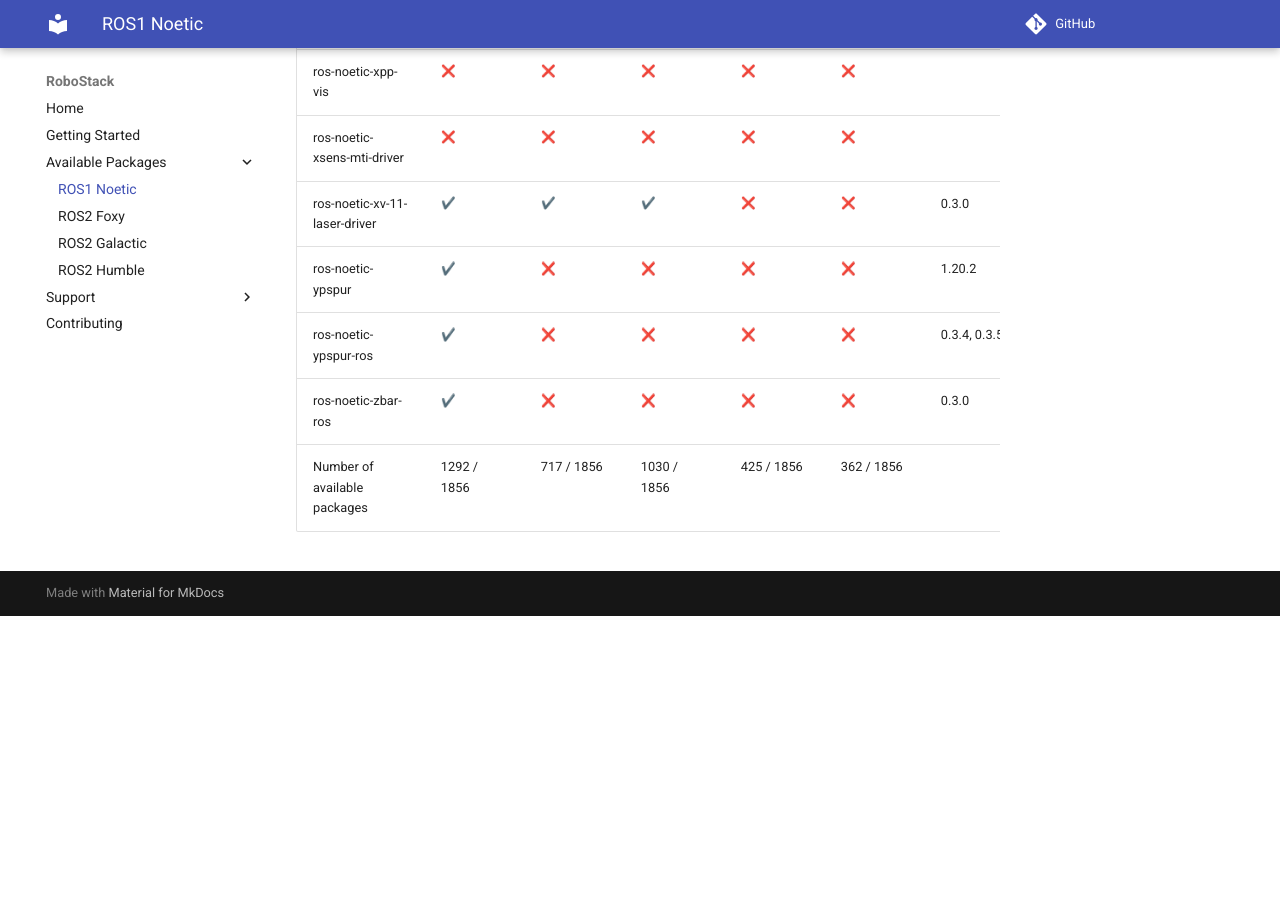
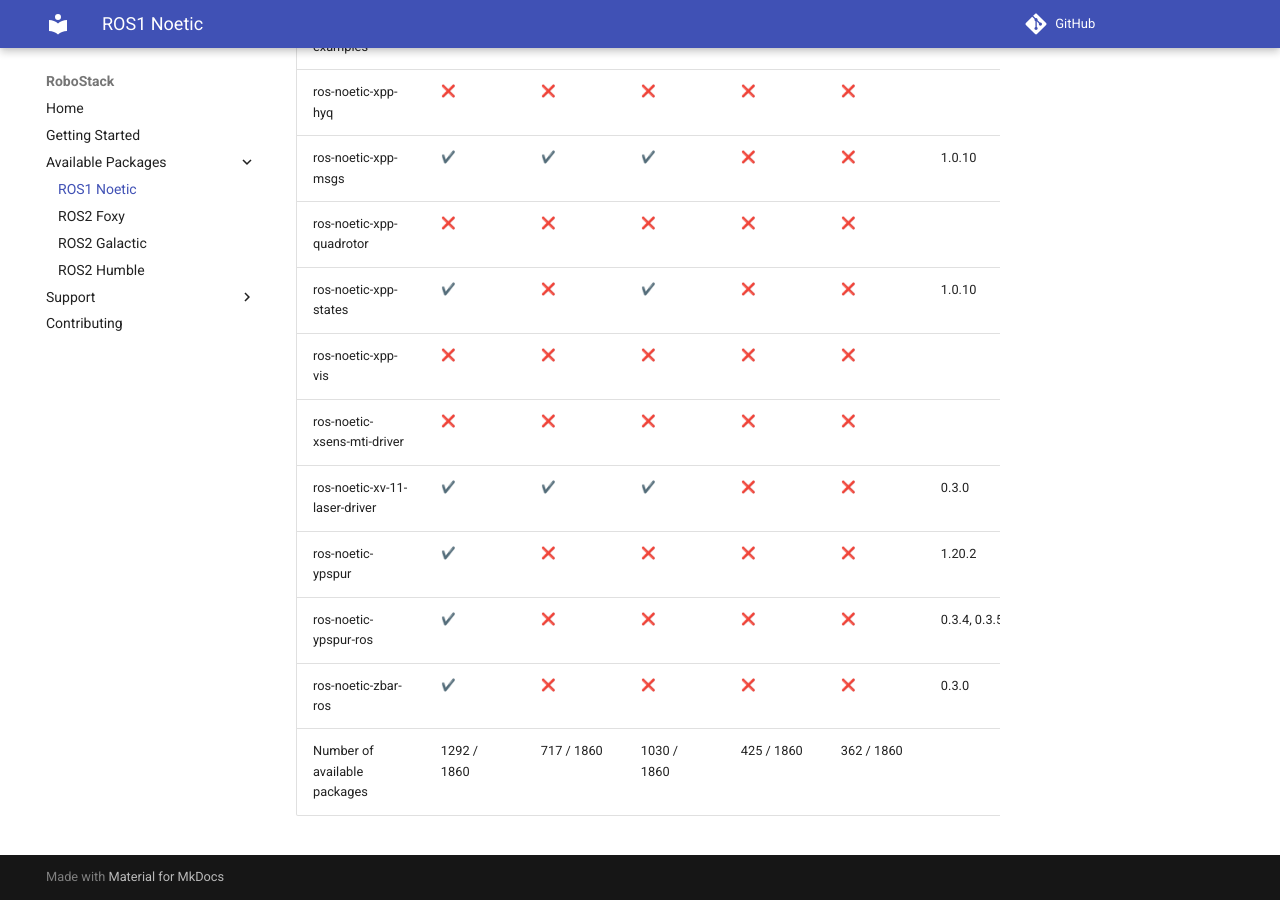
Before and after one commit to RoboStack/robostack.github.io, an MkDocs documentation site: the page built from docs/noetic.md, in a window 1280 px wide and 900 px high, scrolled down 135793 px. Built offline with MkDocs 1.6.1 and Material for MkDocs 9.7.7, drawn with Linux system fonts in a browser that asks for light colours; emoji names are drawn with the system emoji font; comment, search, counter and statistics services are not loaded; before the commit the page ends 136409 px from its top, so only the background shows below that; some of the changed text lies outside the part shown.

Commit message:
Update tables

```diff
--- a/docs/noetic.md
+++ b/docs/noetic.md
@@ -1856,4 +1860,4 @@
 | ros-noetic-ypspur | :heavy_check_mark: { data-sort='1' } | :x: { data-sort='0' } | :x: { data-sort='0' } | :x: { data-sort='0' } | :x: { data-sort='0' } | 1.20.2  |
 | ros-noetic-ypspur-ros | :heavy_check_mark: { data-sort='1' } | :x: { data-sort='0' } | :x: { data-sort='0' } | :x: { data-sort='0' } | :x: { data-sort='0' } | 0.3.4, 0.3.5  |
 | ros-noetic-zbar-ros | :heavy_check_mark: { data-sort='1' } | :x: { data-sort='0' } | :x: { data-sort='0' } | :x: { data-sort='0' } | :x: { data-sort='0' } | 0.3.0  |
-| Number of available packages |  1292 / 1856 | 717 / 1856 | 1030 / 1856 | 425 / 1856 | 362 / 1856 |
+| Number of available packages |  1292 / 1860 | 717 / 1860 | 1030 / 1860 | 425 / 1860 | 362 / 1860 |
```
Also changed, not shown: other parts of docs/noetic.md (+4 -0 lines).
